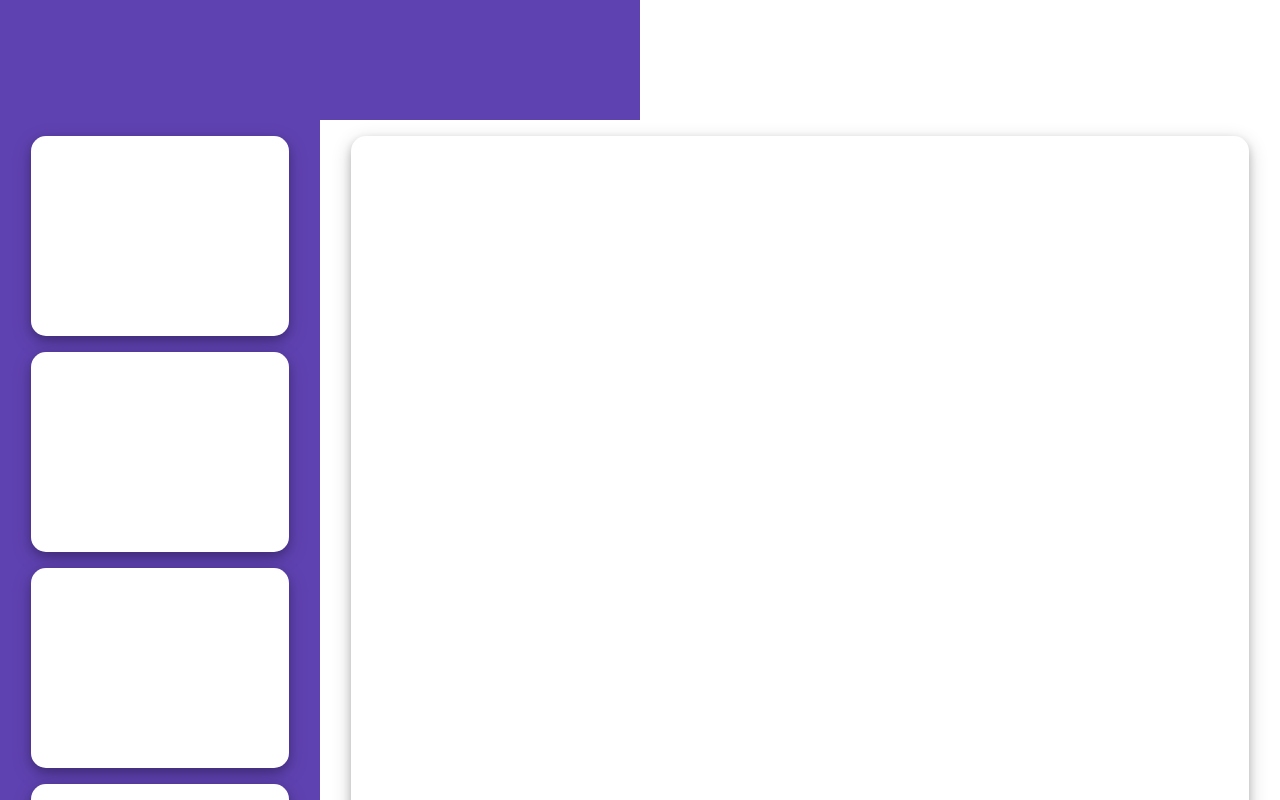
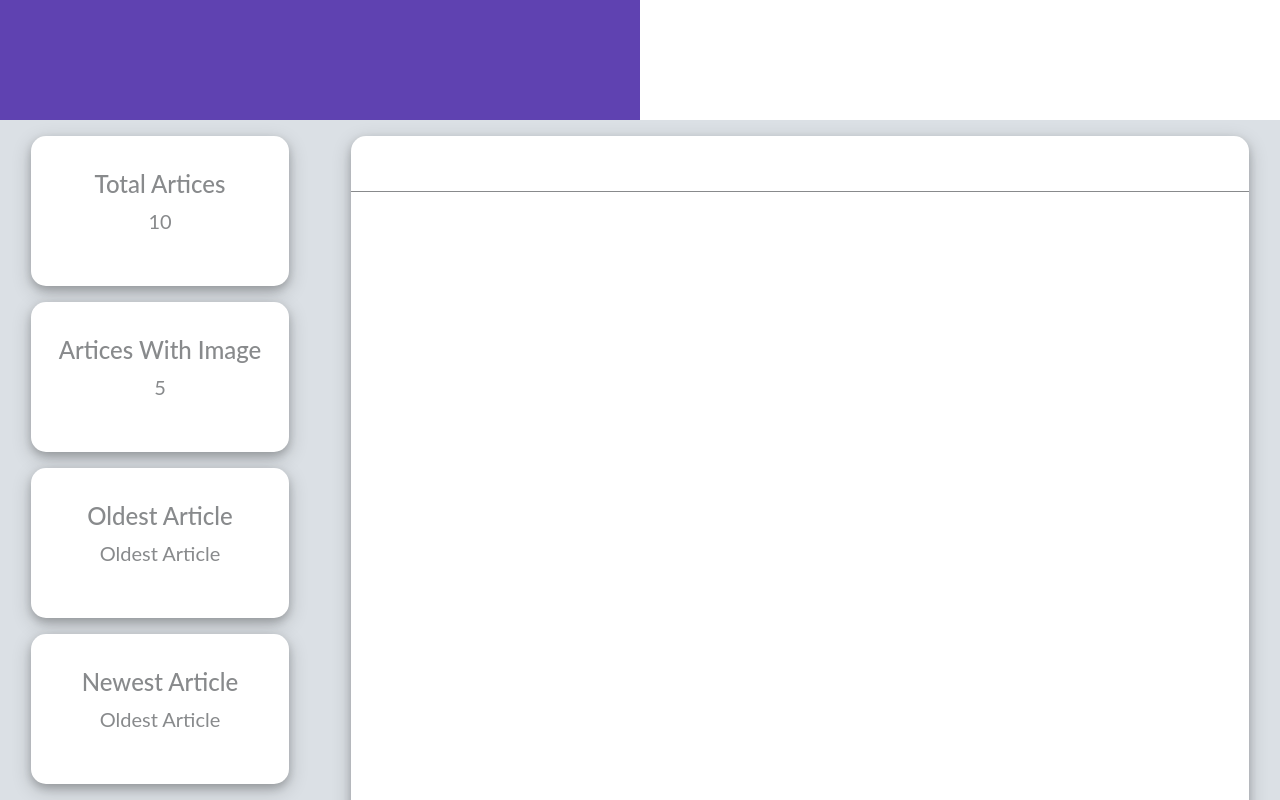
Before and after one commit to amckean12/rss-ui, a React (Create React App) app: page / in a window 1280 px wide. Shown: the part 680-1480 px from the top of the page. Built offline with nearby package versions, Linux system fonts and the light colour scheme.

Commit message:
adds layout to profile

```diff
--- a/src/containers/profile_container.jsx
+++ b/src/containers/profile_container.jsx
@@ -9,20 +9,26 @@ class ProfileContainer extends Component {
             <section className="profile row">
                 <div className="col-md-3 col-sm-12 profile__overview-container">
                     <div className="profile__overview-stat profile__overview-stat--article-count">
-
+                        <h3 className="profile__overview-stat-heading">Total Artices</h3>
+                        <p className="profile__overview-stat-value">10</p>
                     </div>
                     <div className="profile__overview-stat profile__overview-stat--article-img-count">
-
+                        <h3 className="profile__overview-stat-heading">Artices With Image</h3>
+                        <p className="profile__overview-stat-value">5</p>
                     </div>
                     <div className="profile__overview-stat profile__overview-stat--oldest-article">
-
+                        <h3 className="profile__overview-stat-heading">Oldest Article</h3>
+                        <p className="profile__overview-stat-value">Oldest Article</p>
                     </div>
                     <div className="profile__overview-stat profile__overview-stat--newest-article">
-
+                        <h3 className="profile__overview-stat-heading">Newest Article</h3>
+                        <p className="profile__overview-stat-value">Oldest Article</p>
                     </div>
                 </div>
                 <div className="col-md-9 col-sm-12 profile__rss-feed-container">
                     <div className="profile__rss-feed">
+                        <div className="profile__rss-feed-toolbar">
+                        </div>
                     </div>
                 </div>
             </section>
--- a/src/styles/components/profile.scss
+++ b/src/styles/components/profile.scss
@@ -1,15 +1,26 @@
 .profile {
     height: 100%;
 
-    &__overview-container {
-        background-color: #5F42B1;
-    }
+    background-color: #DBE0E5;
     &__overview-stat {
-        height: 200px;
+        display: flex;
+        flex-direction: column;
+        justify-content: center;
+        align-items: center;
+        height: 150px;
         margin: 1rem;
         background-color: white;
         border-radius: 15px;
         box-shadow: 0 4px 8px 0 rgba(0, 0, 0, 0.2), 0 6px 20px 0 rgba(0, 0, 0, 0.19);
+
+        &-heading {
+            font-size: 1.5rem;
+            color: #888A8C
+        }
+        &-value {
+            font-size: 1.25rem;
+            color: #888A8C
+        }
     }
 
     &__rss-feed {
@@ -19,4 +30,8 @@
         border-radius: 15px;
         box-shadow: 0 4px 8px 0 rgba(0, 0, 0, 0.2), 0 6px 20px 0 rgba(0, 0, 0, 0.19);
     }
+    &__rss-feed-toolbar {
+        height: 3.5rem;
+        border-bottom: 1px solid #888A8C;
+    }
 }
```
